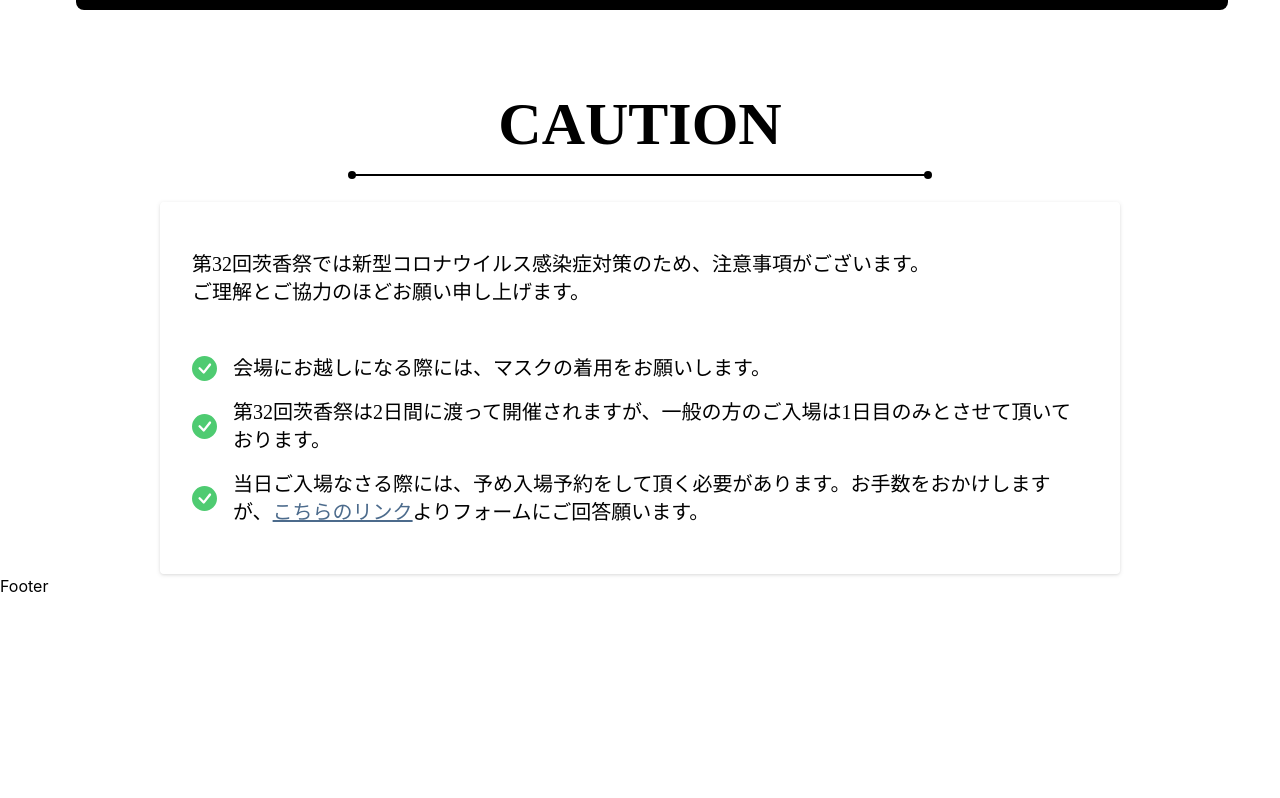
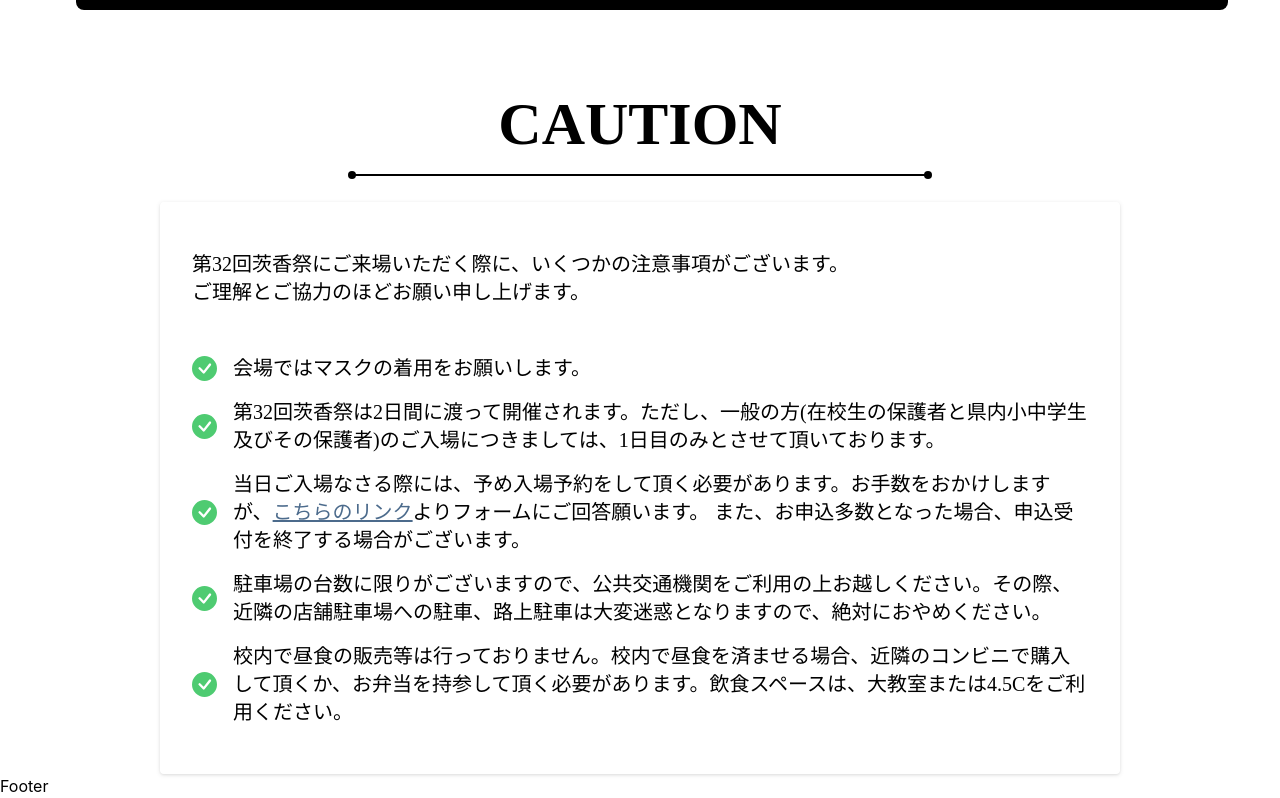
Before and after one commit to shikosai32/shikosai.net, a Next.js app: page / in a window 1280 px wide. Shown: the part 1690-2488 px from the top of the page. Before the commit the page ends 2288 px from the top, so only its background shows below. Built offline with nearby package versions, Linux system fonts and the light colour scheme; no server answers; a web font is replaced by a local one.

Commit message:
fix: 🐞 (index/Caution) タイポグラフィを修正

```diff
--- a/src/components/index/Caution.tsx
+++ b/src/components/index/Caution.tsx
@@ -10,7 +10,7 @@ const Caution: FC = () => (
     <div className="mt-12 flex justify-center">
       <Card className="w-5/6 py-12 px-8 text-xl">
         <p>
-          第32回茨香祭では新型コロナウイルス感染症対策のため、注意事項がございます。
+          第32回茨香祭にご来場いただく際に、いくつかの注意事項がございます。
           <br />
           ご理解とご協力のほどお願い申し上げます。
         </p>
@@ -19,13 +19,15 @@ const Caution: FC = () => (
             <figure>
               <BsFillCheckCircleFill size={25} className="text-success" />
             </figure>
-            <p>会場にお越しになる際には、マスクの着用をお願いします。</p>
+            <p>会場ではマスクの着用をお願いします。</p>
           </div>
           <div className="flex items-center space-x-4">
             <figure>
               <BsFillCheckCircleFill size={25} className="text-success" />
             </figure>
-            <p>第32回茨香祭は2日間に渡って開催されますが、一般の方のご入場は1日目のみとさせて頂いております。</p>
+            <p>
+              第32回茨香祭は2日間に渡って開催されます。ただし、一般の方(在校生の保護者と県内小中学生及びその保護者)のご入場につきましては、1日目のみとさせて頂いております。
+            </p>
           </div>
           <div className="flex items-center space-x-4">
             <figure>
@@ -38,7 +40,23 @@ const Caution: FC = () => (
                   こちらのリンク
                 </a>
               </Link>
-              よりフォームにご回答願います。
+              よりフォームにご回答願います。 また、お申込多数となった場合、申込受付を終了する場合がございます。
+            </p>
+          </div>
+          <div className="flex items-center space-x-4">
+            <figure>
+              <BsFillCheckCircleFill size={25} className="text-success" />
+            </figure>
+            <p>
+              駐車場の台数に限りがございますので、公共交通機関をご利用の上お越しください。その際、近隣の店舗駐車場への駐車、路上駐車は大変迷惑となりますので、絶対におやめください。
+            </p>
+          </div>
+          <div className="flex items-center space-x-4">
+            <figure>
+              <BsFillCheckCircleFill size={25} className="text-success" />
+            </figure>
+            <p>
+              校内で昼食の販売等は行っておりません。校内で昼食を済ませる場合、近隣のコンビニで購入して頂くか、お弁当を持参して頂く必要があります。飲食スペースは、大教室または4.5Cをご利用ください。
             </p>
           </div>
         </div>
```
